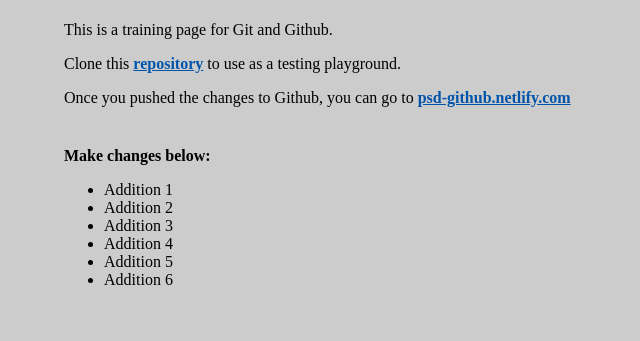
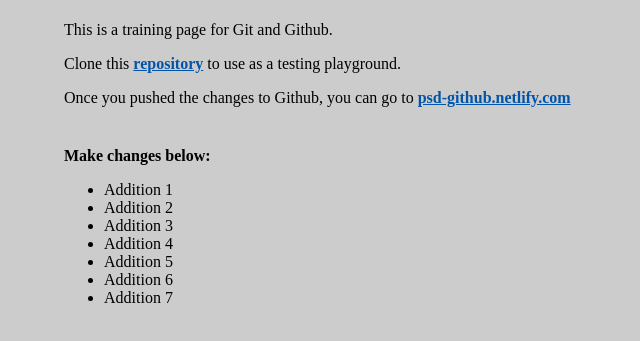
Before and after one commit to PaleBluDot/github-training, a plain HTML site: page index.html in a window 1280 px wide. Shown: the part 59-400 px from the top of the page, without its empty margins (0-640 px from the left). Drawn offline with Linux system fonts and the light colour scheme.

Commit message:
:sparkles: additon 7

```diff
--- a/index.html
+++ b/index.html
@@ -52,6 +52,7 @@
 				<li>Addition 4</li>
 				<li>Addition 5</li>
 				<li>Addition 6</li>
+				<li>Addition 7</li>
 			</ul>
 		</section>
 	</main>
```
